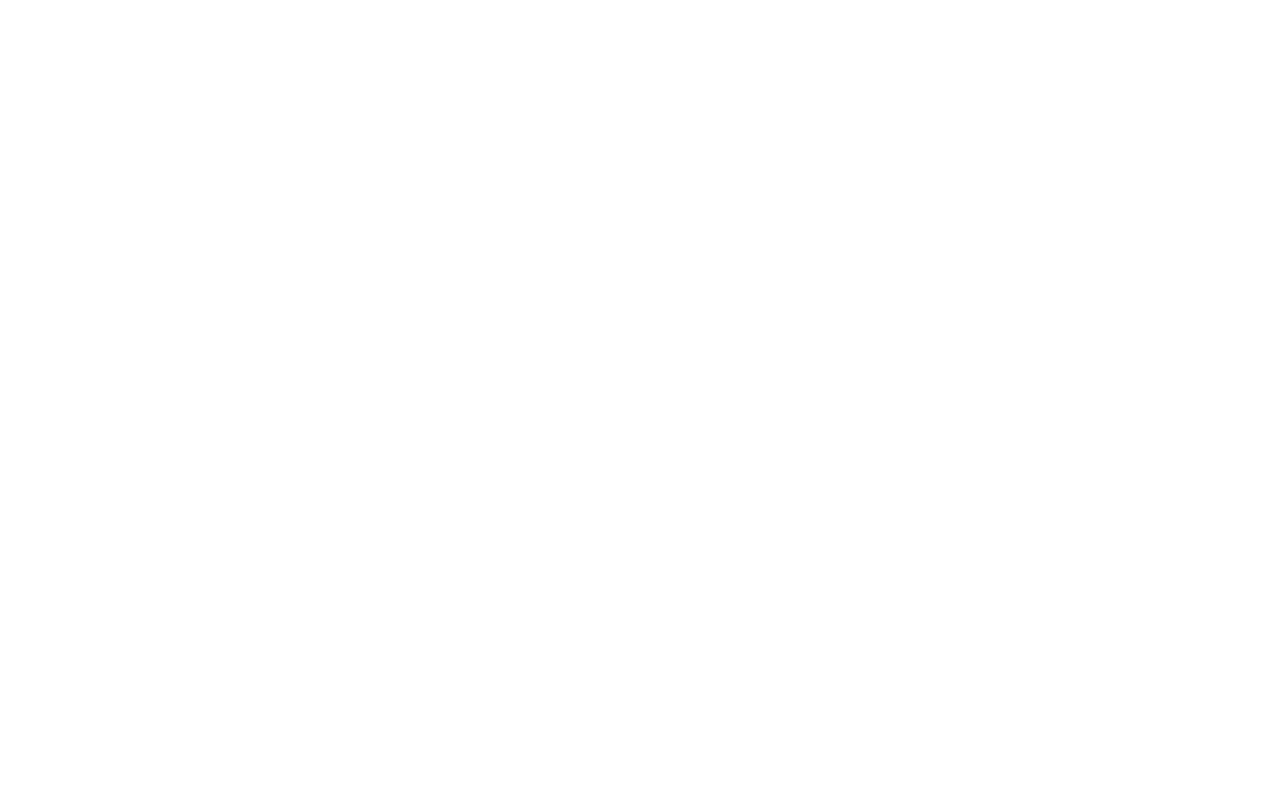
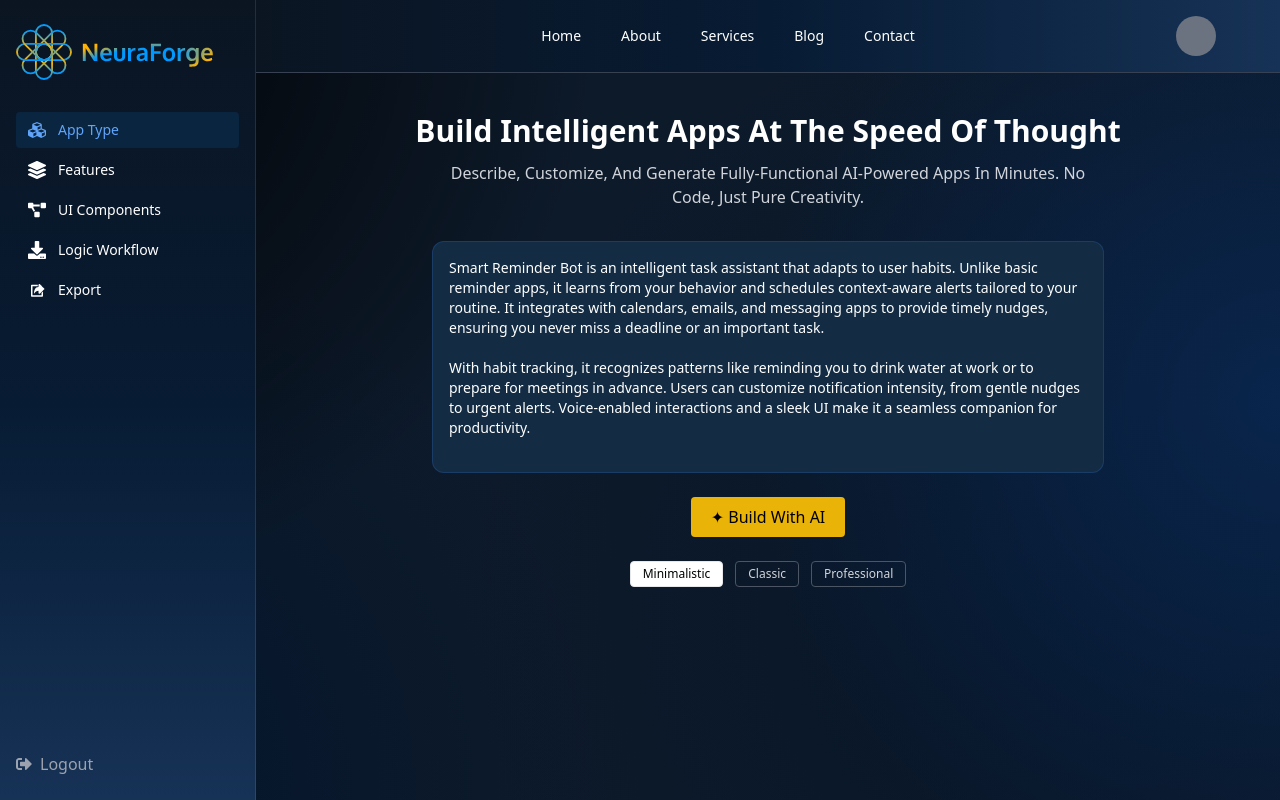
Before and after one commit to alpixn-wmapp/Frontend-website, a React (Create React App) app: page /apptype in a window 1280 px wide. Before the commit this address had no page. Built offline with nearby package versions, Linux system fonts and the light colour scheme.

Commit message:
New repo

```diff
--- a/src/App.js
+++ b/src/App.js
@@ -16,6 +16,7 @@
 import Features from './components/Features';
 import Uicomponents from './components/Uicomponents';
 import Uicomponents2 from './components/Uicomponents2';
+import Apptype from './components/Apptype';
 
 function App() {
   return (
@@ -26,6 +27,7 @@
         <Route path="features" element={<Features />} />
         <Route path="uicomponents" element={<Uicomponents />} />
          <Route path="/uicomponents2" element={<Uicomponents2 />} />
+          <Route path="/apptype" element={<Apptype />} />
 
 
         <Route path="/frame2" element={<Frame2 />} />
--- /dev/null
+++ b/src/components/Apptype.jsx
@@ -0,0 +1,76 @@
+import React, { useState } from "react";
+import Sidebar from "../components/Sidebar";
+import Header from "../components/Header";
+
+const Apptype = () => {
+  const [appIdea, setAppIdea] = useState(
+    `Smart Reminder Bot is an intelligent task assistant that adapts to user habits. Unlike basic reminder apps, it learns from your behavior and schedules context-aware alerts tailored to your routine. It integrates with calendars, emails, and messaging apps to provide timely nudges, ensuring you never miss a deadline or an important task.
+
+With habit tracking, it recognizes patterns like reminding you to drink water at work or to prepare for meetings in advance. Users can customize notification intensity, from gentle nudges to urgent alerts. Voice-enabled interactions and a sleek UI make it a seamless companion for productivity.`
+  );
+
+  const [selectedStyle, setSelectedStyle] = useState("Minimalistic");
+
+  return (
+    <div
+      className="flex h-screen text-white bg-[#0d1a2a]"
+      style={{
+        backgroundImage: `
+          radial-gradient(circle at left top, rgb(0 0 0), transparent 40%),
+          radial-gradient(circle at right center, rgb(9 37 76), transparent 40%),
+          radial-gradient(circle at left bottom, rgb(3 21 44), transparent 40%),
+          radial-gradient(circle at 85% 75%, rgb(7 22 41), transparent 50%)
+        `,
+      }}
+    >
+      <Sidebar />
+      <div className="flex-1 overflow-y-auto">
+        <Header />
+        <div className="px-10 py-10 flex flex-col items-center">
+
+          {/* Title & subtitle */}
+          <h2 className="text-3xl font-semibold mb-3 text-center">
+            Build Intelligent Apps At The Speed Of Thought
+          </h2>
+          <p className="text-center text-gray-300 mb-8 max-w-2xl">
+            Describe, Customize, And Generate Fully-Functional AI-Powered Apps In Minutes. No Code, Just Pure Creativity.
+          </p>
+
+          {/* App idea box */}
+          <div className="bg-[#132c44] rounded-xl p-4 w-full max-w-2xl mb-6 border border-blue-500/20">
+            <textarea
+              value={appIdea}
+              onChange={(e) => setAppIdea(e.target.value)}
+              className="w-full h-48 bg-transparent text-white text-sm resize-none focus:outline-none"
+              placeholder="Describe your app idea here..."
+            />
+          </div>
+
+          {/* Build button */}
+          <button className="px-5 py-2 mb-6 rounded bg-yellow-500 text-black font-medium hover:bg-yellow-600 transition">
+            ✦ Build With AI
+          </button>
+
+          {/* Style buttons */}
+          <div className="flex gap-3">
+            {["Minimalistic", "Classic", "Professional"].map((style) => (
+              <button
+                key={style}
+                onClick={() => setSelectedStyle(style)}
+                className={`px-3 py-1 text-xs rounded border transition ${
+                  selectedStyle === style
+                    ? "bg-white text-black"
+                    : "border-gray-600 text-gray-300 hover:bg-white/10"
+                }`}
+              >
+                {style}
+              </button>
+            ))}
+          </div>
+        </div>
+      </div>
+    </div>
+  );
+};
+
+export default Apptype;
```
